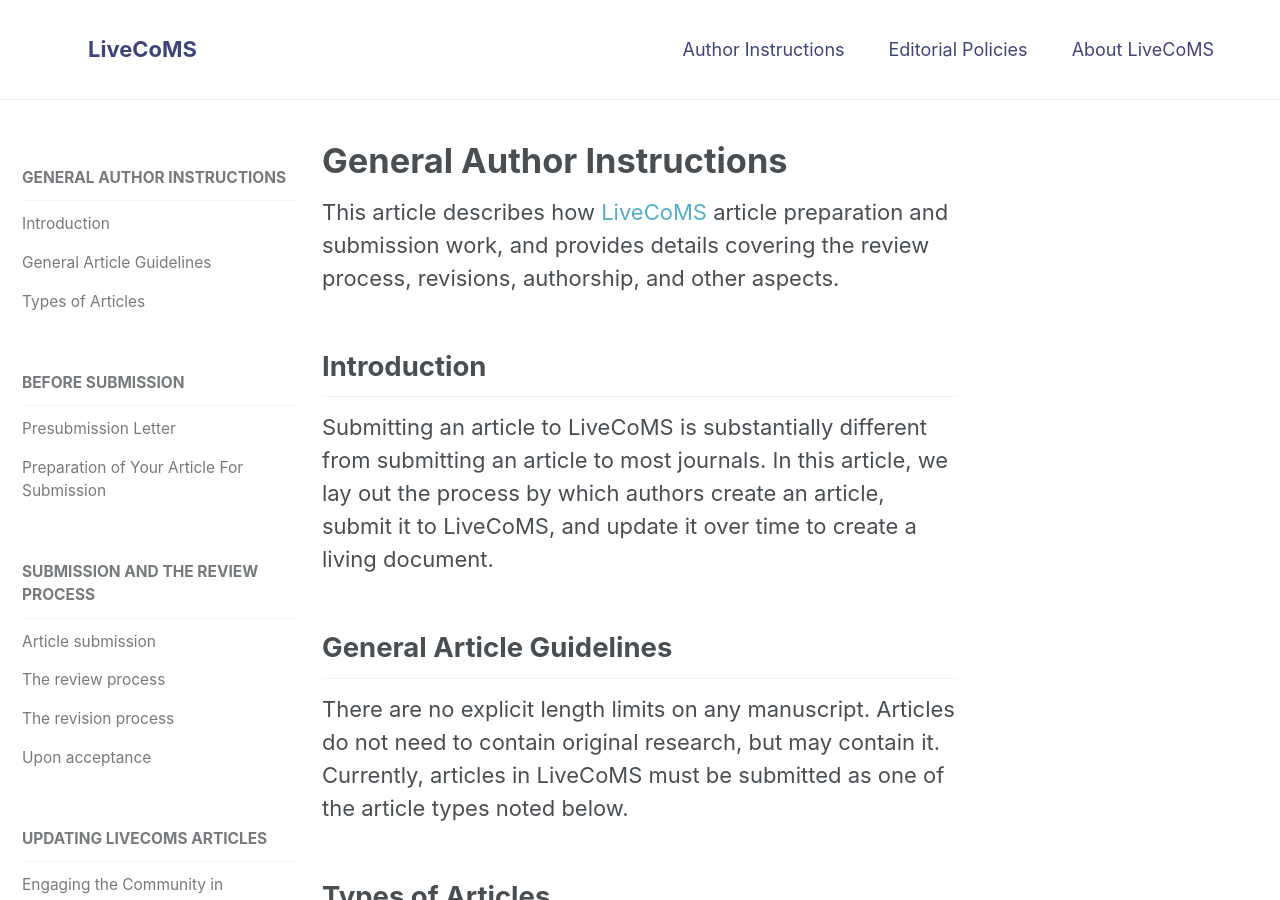
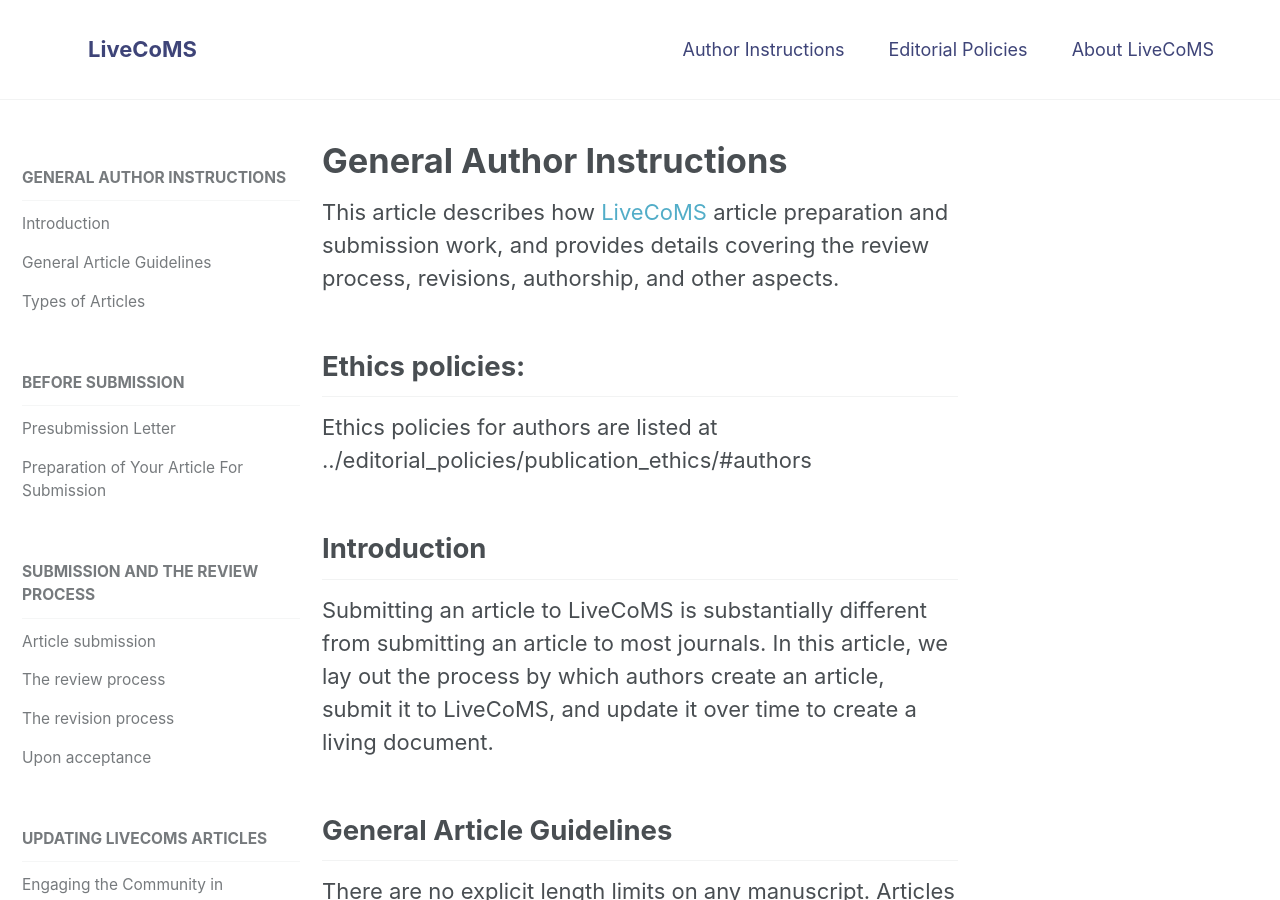
Before and after one commit to livecomsjournal/livecomsjournal.github.io, a Jekyll site: the page built from _author_instructions/01_policies.md, in a window 1280 px wide and 900 px high. Built offline with Jekyll 4.4.1, drawn with Linux system fonts in a browser that asks for light colours.

Commit message:
Update 01_policies.md

```diff
--- a/_author_instructions/01_policies.md
+++ b/_author_instructions/01_policies.md
@@ -8,6 +8,9 @@
 ---
 
 This article describes how [LiveCoMS](http://www.livecomsjournal.org) article preparation and submission work, and provides details covering the review process, revisions, authorship, and other aspects.
+## Ethics policies:
+
+Ethics policies for authors are listed at ../editorial_policies/publication_ethics/#authors
 
 ## Introduction
 
```
